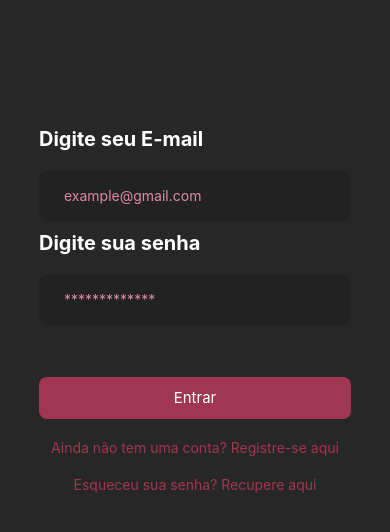
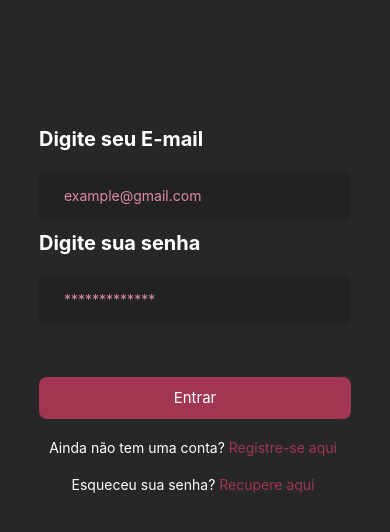
Before and after one commit to Emii2003/Sprint2Mobile, a React Native app: screen /Login in a window 390 px wide. Shown: the top 532 px of the page. Built offline with nearby package versions, Linux system fonts and the light colour scheme.

Commit message:
Adicionando verificação de endereço de email e redefinição de senha

```diff
--- a/App.js
+++ b/App.js
@@ -1,23 +1,25 @@
-import { NavigationContainer } from '@react-navigation/native'
-import { createStackNavigator } from '@react-navigation/stack'
+import { NavigationContainer } from '@react-navigation/native';
+import { createStackNavigator } from '@react-navigation/stack';
 
-import Home from './screens/Home'
-import Login from './screens/Login'
-import RegistraUsuario from './screens/RegistraUsuario'
-import RecuperarSenha from './screens/RecuperarSenha'
+import Home from './screens/Home';
+import Login from './screens/Login';
+import RegistraUsuario from './screens/RegistraUsuario';
+import RecuperarSenha from './screens/RecuperarSenha';
+import Teste from './screens/Teste'; // Importa a tela de saudação
 
 const Stack = createStackNavigator();
 import './Firebase'; // Importação do arquivo de configuração do Firebase
 
 function MyStack() {
   return (
-  <Stack.Navigator headerMode="none">
-    <Stack.Screen name="Home" component = {Home}/>
-    <Stack.Screen name="RegistraUsuario" component = {RegistraUsuario}/>
-    <Stack.Screen name="Login" component = {Login}/>
-    <Stack.Screen name="RecuperarSenha" component = {RecuperarSenha}/>
-  </Stack.Navigator>
-  )
+    <Stack.Navigator headerMode="none">
+      <Stack.Screen name="Home" component={Home} />
+      <Stack.Screen name="RegistraUsuario" component={RegistraUsuario} />
+      <Stack.Screen name="Login" component={Login} />
+      <Stack.Screen name="RecuperarSenha" component={RecuperarSenha} />
+      <Stack.Screen name="Teste" component={Teste} />
+    </Stack.Navigator>
+  );
 }
 
 export default function App() {
--- a/components/ButtonClean.js
+++ b/components/ButtonClean.js
@@ -1,10 +1,10 @@
 import { StyleSheet, Text, TouchableOpacity } from 'react-native';
 
-const ButtonClean = props => {
-    return (
-        <TouchableOpacity style={styles.buttonDark} onPress={props.caminho}>
-            <Text style={styles.buttonText}>{props.name}</Text>
-        </TouchableOpacity>
+const ButtonClean = ({ name, onPress }) => {
+  return (
+      <TouchableOpacity style={styles.buttonDark} onPress={onPress}>
+          <Text style={styles.buttonText}>{name}</Text>
+      </TouchableOpacity>
   );
 }
 
--- a/screens/Login.js
+++ b/screens/Login.js
@@ -1,6 +1,7 @@
 import React, { useState } from 'react';
 import { StyleSheet, Text, View, Alert } from 'react-native';
 import { getAuth, signInWithEmailAndPassword } from 'firebase/auth';
+import { getFirestore, doc, getDoc } from 'firebase/firestore';
 import app from '../Firebase'; // Importação do Firebase
 
 import Input from '../components/Input';
@@ -17,8 +18,20 @@ export default function Login({ navigation }) {
         try {
             const userCredential = await signInWithEmailAndPassword(auth, email, password);
             const user = userCredential.user;
-            navigation.replace('Home', { user });
-            Alert.alert('Sucesso', 'Usuário logado com sucesso!');
+
+             // Busca o nome do usuário do Firestore
+             const db = getFirestore(app);
+             const userDoc = await getDoc(doc(db, 'dadosUsuarios', user.uid));
+             const userData = userDoc.data();
+
+             if (user.emailVerified) {
+              navigation.replace('Teste', { user: { ...user, name: userData.name } });
+              Alert.alert('Sucesso', 'Usuário logado com sucesso!');
+          } else {
+              Alert.alert('Erro', 'Por favor, verifique seu e-mail antes de fazer login.');
+              auth.signOut(); // Desconecta o usuário
+          }
+
         } catch (error) {
             console.error('Erro de autenticação:', error.message);
             Alert.alert('Erro', error.message);
@@ -43,10 +56,12 @@ export default function Login({ navigation }) {
                 </View>
                 <ButtonDark name="Entrar" onPress={handleLogin} />
                 <Text style={styles.textsecondary} onPress={() => navigation.navigate('RegistraUsuario')}>
-                    Ainda não tem uma conta? Registre-se aqui
+                    Ainda não tem uma conta?
+                    <Text style={styles.innerText}> Registre-se aqui </Text>
                 </Text>
                 <Text style={styles.textsecondary} onPress={() => navigation.navigate('RecuperarSenha')}>
-                    Esqueceu sua senha? Recupere aqui
+                    Esqueceu sua senha?
+                    <Text style={styles.innerText}> Recupere aqui </Text>
                 </Text>
             </View>
         </View>
@@ -66,6 +81,9 @@ const styles = StyleSheet.create({
     },
     textsecondary: {
         marginTop: 20,
-        color: '#A03651'
-    }
+        color: '#fff'
+    },
+    innerText: {
+      color: '#A03651'
+  }
 });
--- a/screens/RecuperarSenha.js
+++ b/screens/RecuperarSenha.js
@@ -7,7 +7,7 @@ import Input from '../components/Input';
 import ButtonDark from '../components/ButtonDark';
 import Title from '../components/Title';
 
-export default function RecuperarSenha() {
+const RecuperarSenha = ({ navigation }) => {
     const [email, setEmail] = useState('');
 
     const auth = getAuth(app);
@@ -15,9 +15,10 @@ export default function RecuperarSenha() {
     const handlePasswordReset = async () => {
         try {
             await sendPasswordResetEmail(auth, email);
-            Alert.alert('Sucesso', 'E-mail de recuperação enviado!');
+            Alert.alert('Sucesso', 'E-mail de redefinição de senha enviado!');
+            navigation.navigate('Login'); // Redireciona para a tela de login
         } catch (error) {
-            console.error('Erro ao enviar e-mail de recuperação:', error.message);
+            console.error('Erro ao redefinir senha:', error.message);
             Alert.alert('Erro', error.message);
         }
     };
@@ -25,13 +26,20 @@ export default function RecuperarSenha() {
     return (
         <View style={styles.container}>
             <View style={styles.contentMain}>
-                <Title name="Digite seu E-mail"/>
-                <Input placeholder="example@gmail.com" value={email} onChangeText={setEmail} />
-                <ButtonDark name="Enviar e-mail de recuperação" onPress={handlePasswordReset} />
+                <Title name="Recuperar Senha"/>
+                <Input
+                    placeholder="Digite seu e-mail"
+                    value={email}
+                    onChangeText={setEmail}
+                />
+                <ButtonDark name="Enviar e-mail de redefinição" onPress={handlePasswordReset} />
+                <Text style={styles.textsecondary} onPress={() => navigation.navigate('Login')}>
+                    Lembrou a senha? <Text style={styles.innerText}>Entre aqui</Text>
+                </Text>
             </View>
         </View>
     );
-}
+};
 
 const styles = StyleSheet.create({
     container: {
@@ -44,4 +52,13 @@ const styles = StyleSheet.create({
         alignItems: 'center',
         marginTop: '15vh',
     },
+    textsecondary: {
+        marginTop: 20,
+        color: '#fff'
+    },
+    innerText: {
+        color: '#A03651'
+    }
 });
+
+export default RecuperarSenha;
--- a/screens/RegistraUsuario.js
+++ b/screens/RegistraUsuario.js
@@ -1,6 +1,6 @@
 import React, { useState } from 'react';
 import { StyleSheet, Text, View, Alert } from 'react-native';
-import { getAuth, createUserWithEmailAndPassword } from 'firebase/auth';
+import { getAuth, createUserWithEmailAndPassword, sendEmailVerification } from 'firebase/auth';
 import { getFirestore, doc, setDoc } from 'firebase/firestore';
 import app from '../Firebase'; // Importação do Firebase
 
@@ -20,11 +20,16 @@ const RegistraUsuario = ({ navigation }) => {
         console.log('Handle Register called'); // Verifique se esta linha é exibida no console
         try {
             const userCredential = await createUserWithEmailAndPassword(auth, email, password);
-            await setDoc(doc(db, 'users', userCredential.user.uid), {
+            const user = userCredential.user;
+
+            await setDoc(doc(db, 'dadosUsuarios', user.uid), {
                 email,
                 name,
             });
-            Alert.alert('Sucesso', 'Usuário criado com sucesso!');
+            // Envia email de verificação
+            await sendEmailVerification(user);
+
+            Alert.alert('Sucesso', 'Usuário criado com sucesso! Verifique seu e-mail para ativar sua conta.');
             navigation.navigate('Login'); // Redireciona para a tela de login
         } catch (error) {
             console.error('Erro de autenticação:', error.message);
@@ -54,10 +59,12 @@ const RegistraUsuario = ({ navigation }) => {
                 />
                 <ButtonDark name="Registrar" onPress={handleRegister} />
                 <Text style={styles.textsecondary} onPress={() => navigation.navigate('Login')}>
-                    Já tem uma conta? Entre aqui
+                    Já tem uma conta?
+                    <Text style={styles.innerText}> Entre aqui </Text>
                 </Text>
                 <Text style={styles.textsecondary} onPress={() => navigation.navigate('RecuperarSenha')}>
-                    Esqueceu sua senha? Recupere aqui
+                    Esqueceu sua senha?
+                    <Text style={styles.innerText}> Recupere aqui </Text>
                 </Text>
             </View>
         </View>
@@ -77,6 +84,9 @@ const styles = StyleSheet.create({
     },
     textsecondary: {
         marginTop: 20,
+        color: '#fff'
+    },
+    innerText: {
         color: '#A03651'
     }
 });
--- /dev/null
+++ b/screens/Teste.js
@@ -0,0 +1,27 @@
+import React from 'react';
+import { StyleSheet, Text, View } from 'react-native';
+
+const Teste = ({ route }) => {
+    const { user } = route.params; // Recebe os dados do usuário da navegação
+
+    return (
+        <View style={styles.container}>
+            <Text style={styles.greeting}>Olá, {user.name}!</Text>
+        </View>
+    );
+};
+
+const styles = StyleSheet.create({
+    container: {
+        flex: 1,
+        justifyContent: 'center',
+        alignItems: 'center',
+        backgroundColor: '#272727',
+    },
+    greeting: {
+        fontSize: 24,
+        color: '#fff',
+    },
+});
+
+export default Teste;
```
